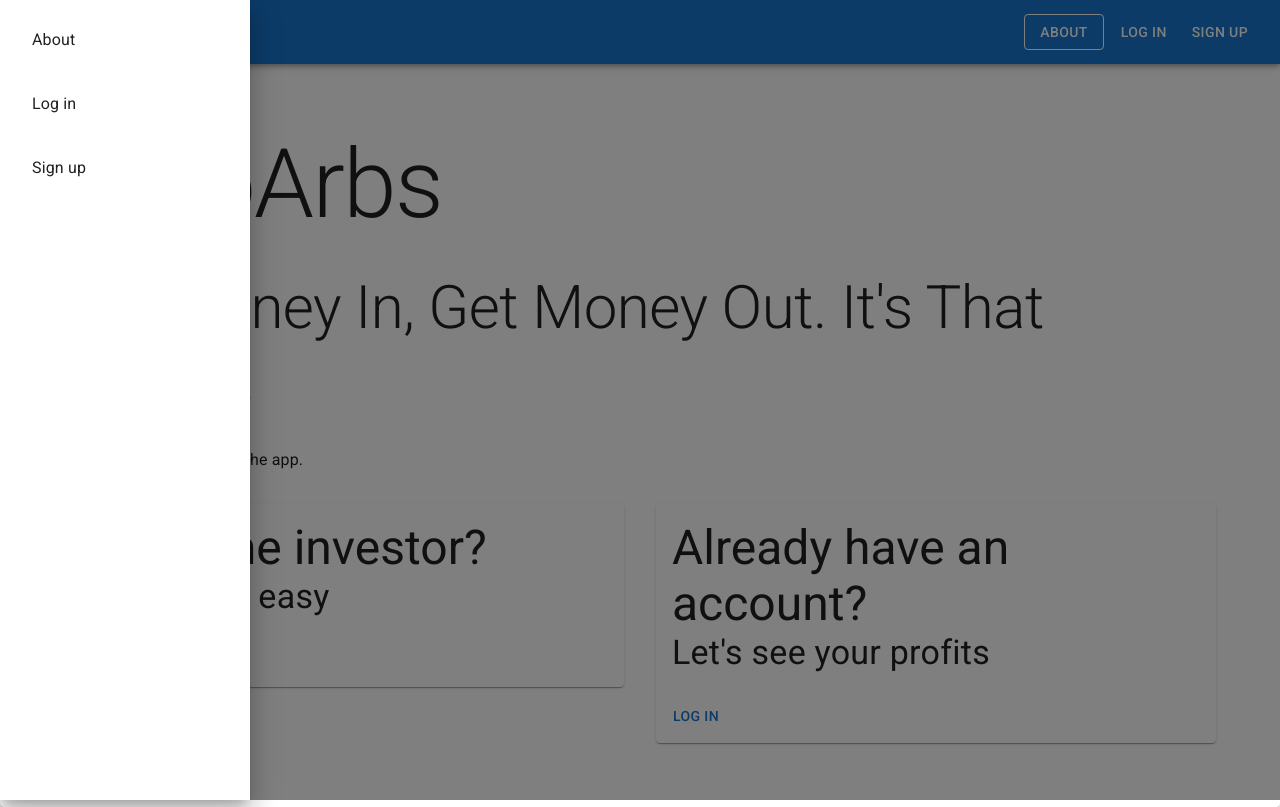
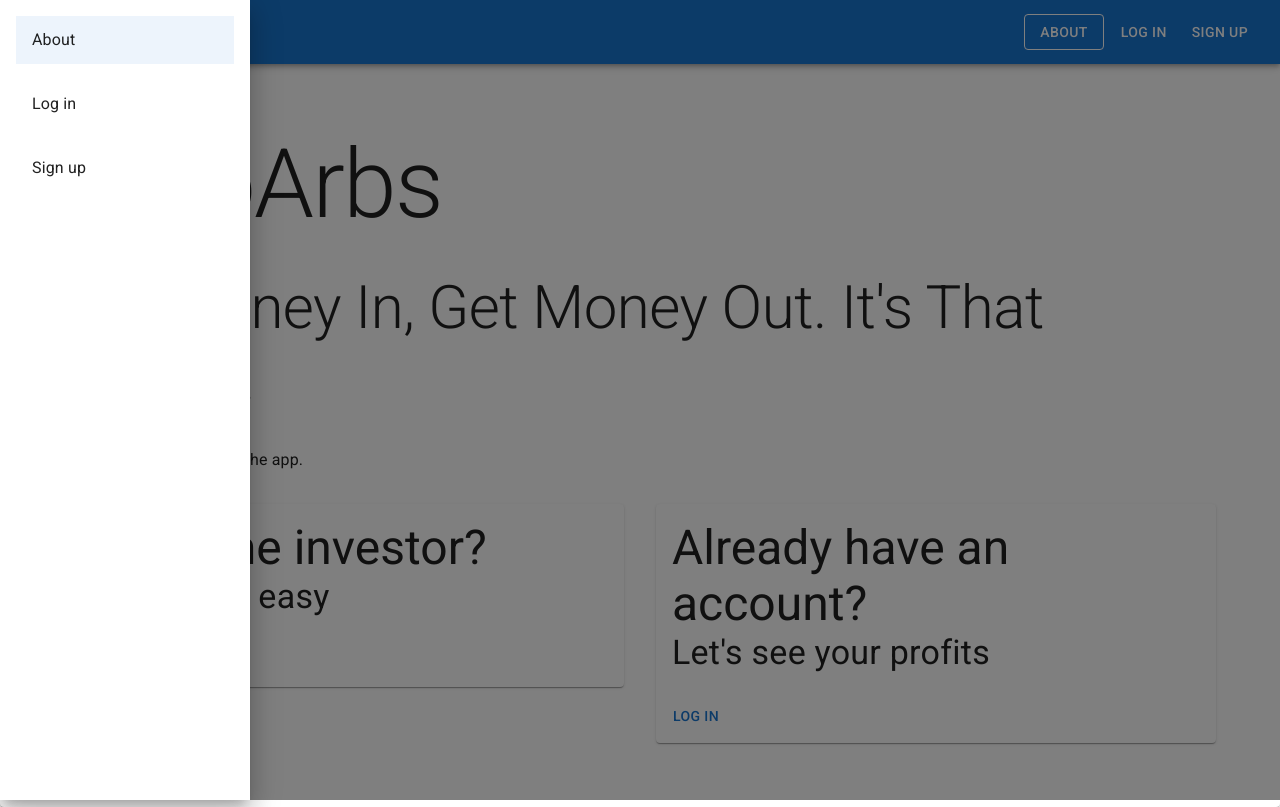
Before and after one commit to qbit-0/autoarbs, a React (Create React App) app in the folder autoarbs/: page / in a window 1280 px wide. Both pictures are taken after a click on the button "menu". Built offline with nearby package versions, Linux system fonts and the light colour scheme.

Commit message:
Select side nav button on location match

```diff
--- a/autoarbs/src/components/SideNavDrawer.tsx
+++ b/autoarbs/src/components/SideNavDrawer.tsx
@@ -7,7 +7,7 @@ import {
   ListItemText,
 } from "@mui/material";
 import { ComponentProps, FC } from "react";
-import { useNavigate } from "react-router-dom";
+import { useLocation, useNavigate } from "react-router-dom";
 import { PAGES } from "../App";
 import useAutoUpdateUserData from "../hooks/useAutoUpdateUserData";
 
@@ -15,6 +15,7 @@ type Props = ComponentProps<typeof Drawer>;
 
 const SideNavDrawer: FC<Props> = (props) => {
   const userData = useAutoUpdateUserData();
+  const location = useLocation();
   const navigate = useNavigate();
 
   const shownPages = PAGES.filter(
@@ -31,6 +32,7 @@ const SideNavDrawer: FC<Props> = (props) => {
           {shownPages.map((page) => (
             <ListItem>
               <ListItemButton
+                selected={page.path === location.pathname}
                 onClick={() => {
                   navigate(page.path);
                 }}
```
